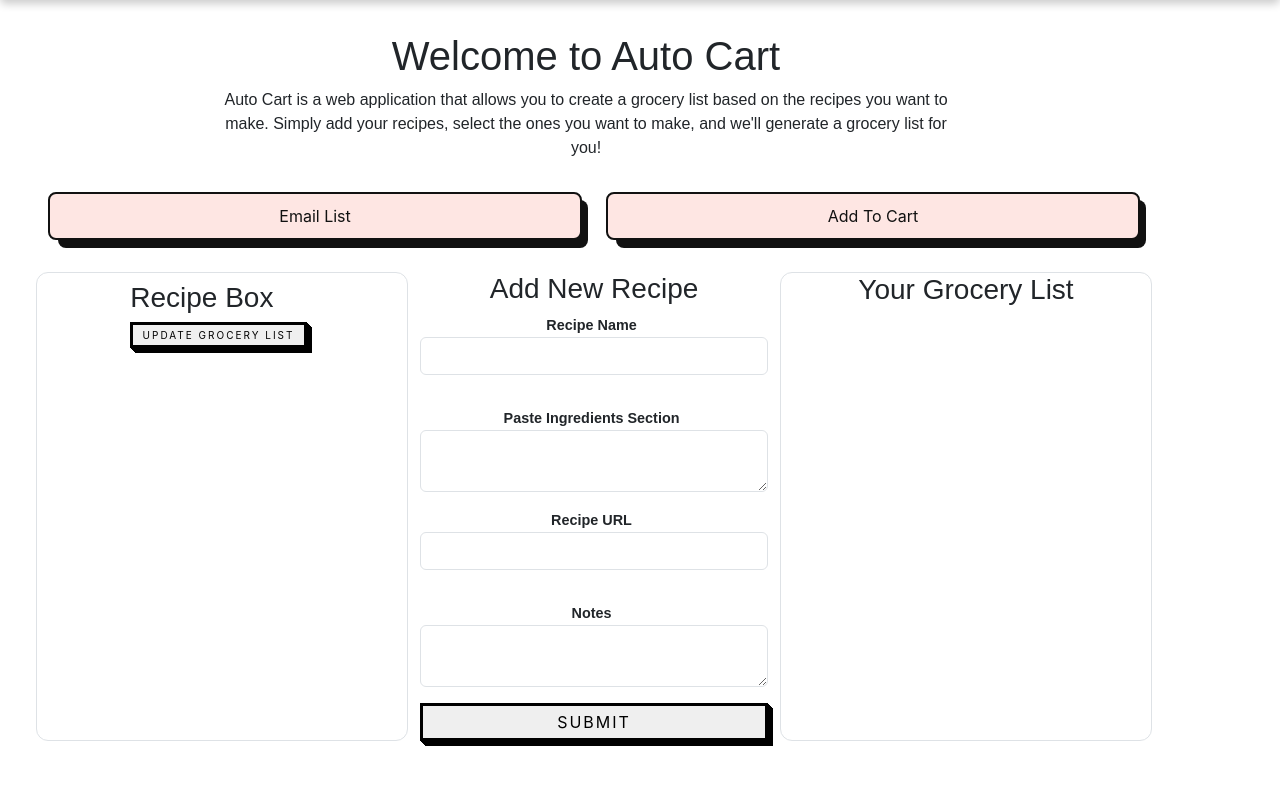
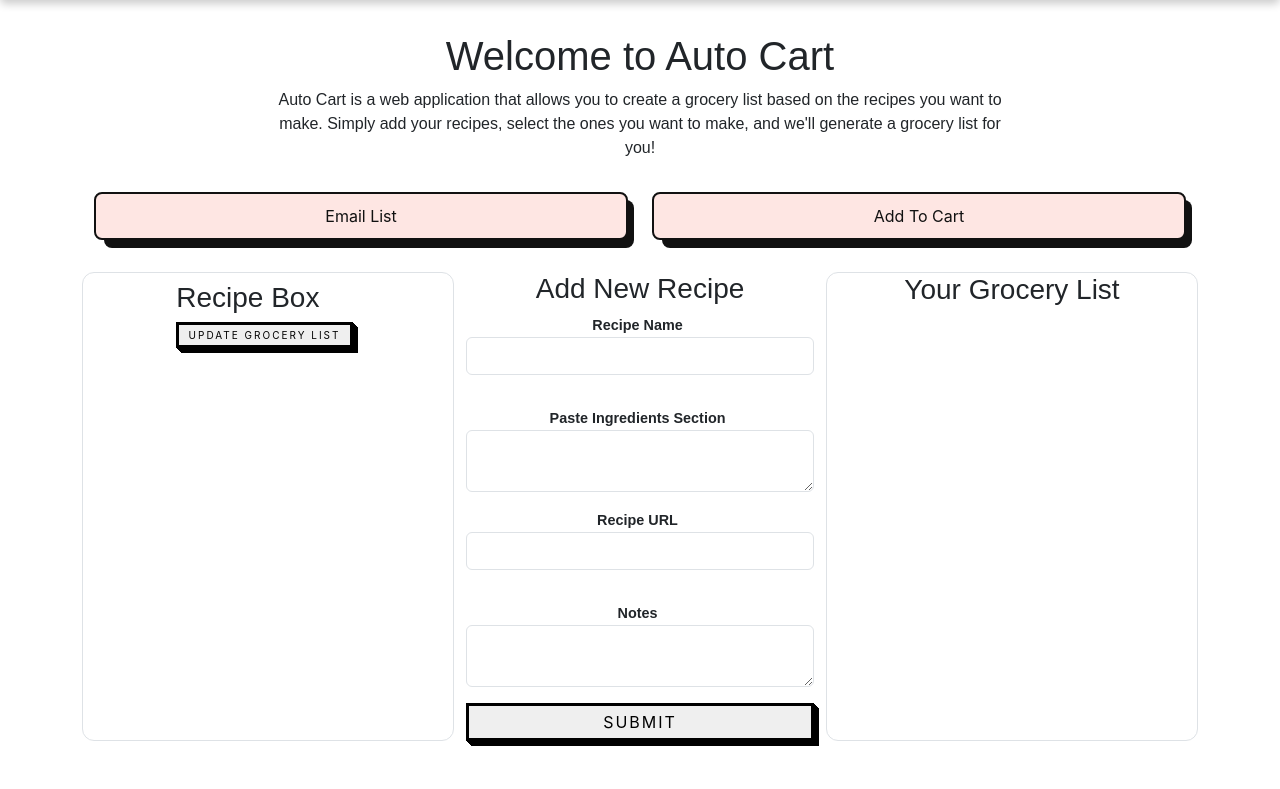
Before and after one commit to ElleWhiteDev/Auto-Cart, a Flask app: page / in a window 1280 px wide. Shown: the part 61-850 px from the top of the page. Run offline with Flask 3, Linux system fonts and the light colour scheme; some libraries are stand-ins or nearby versions.

Commit message:
center app

```diff
--- a/static/stylesheets/style.css
+++ b/static/stylesheets/style.css
@@ -39,6 +39,8 @@ btn {
 .container {
 	margin: 8px;
 	padding: 8px;
+	margin-left: auto;
+	margin-right: auto;
 	display: flex;
 	flex-direction: column;
 	text-align: center;
```
